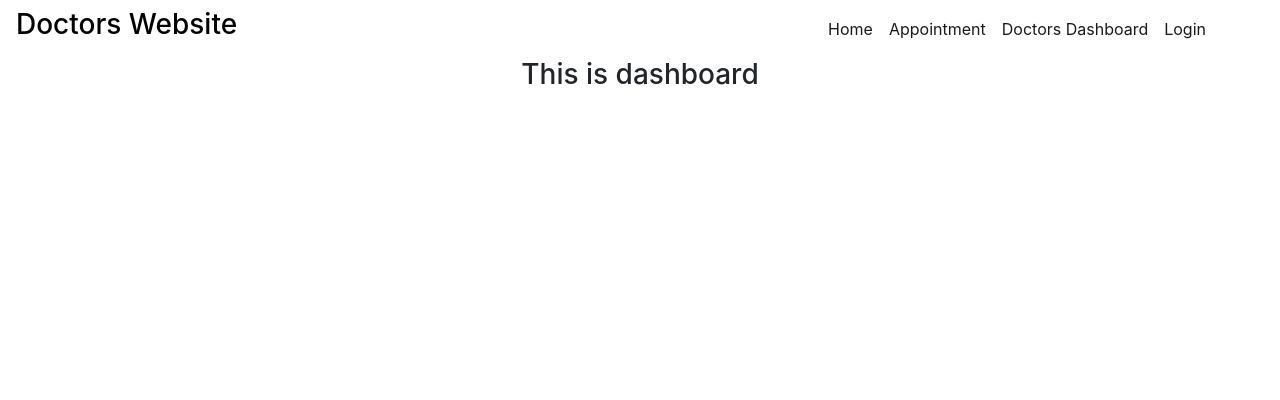
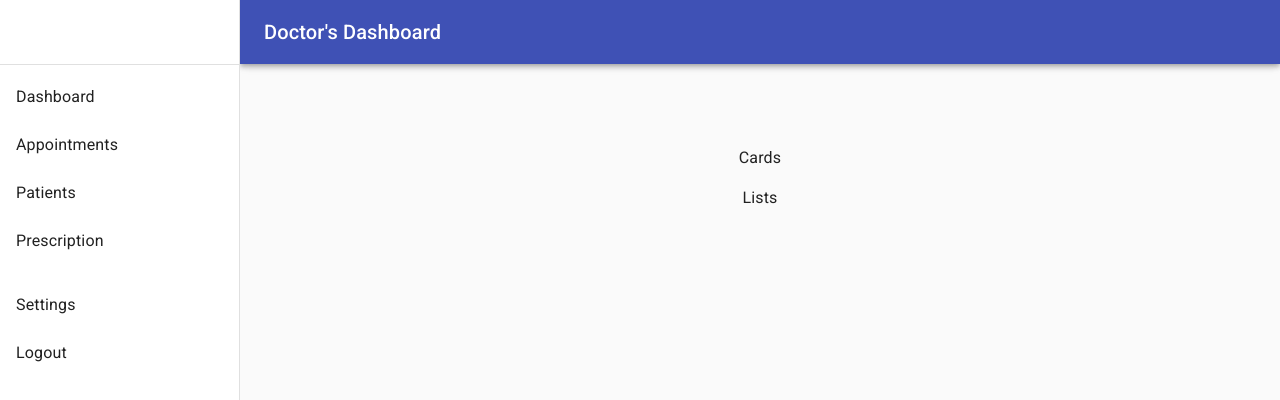
Before and after one commit to masrur-sakib/doctors-website, a React (Create React App) app: page /dashboard in a window 1280 px wide. Shown: the top 400 px of the page. Built offline with nearby package versions, Linux system fonts and the light colour scheme.

Commit message:
Dashboard design complete

```diff
--- a/package.json
+++ b/package.json
@@ -3,6 +3,8 @@
   "version": "0.1.0",
   "private": true,
   "dependencies": {
+    "@material-ui/core": "^4.9.9",
+    "@material-ui/icons": "^4.9.1",
     "@testing-library/jest-dom": "^4.2.4",
     "@testing-library/react": "^9.5.0",
     "@testing-library/user-event": "^7.2.1",
--- a/public/index.html
+++ b/public/index.html
@@ -22,6 +22,9 @@
       work correctly both with client-side routing and a non-root public URL.
       Learn how to configure a non-root public URL by running `npm run build`.
     -->
+  <link rel="stylesheet" href="https://fonts.googleapis.com/css?family=Roboto:300,400,500,700&display=swap" />
+  <link rel="stylesheet" href="https://fonts.googleapis.com/icon?family=Material+Icons" />
+
   <title>React App</title>
 </head>
 
--- a/src/Components/Dashboard/Dashboard.js
+++ b/src/Components/Dashboard/Dashboard.js
@@ -1,12 +1,159 @@
 import React from 'react';
-import './Dashboard.css'
+import PropTypes from 'prop-types';
+import AppBar from '@material-ui/core/AppBar';
+import CssBaseline from '@material-ui/core/CssBaseline';
+import Divider from '@material-ui/core/Divider';
+import Drawer from '@material-ui/core/Drawer';
+import Hidden from '@material-ui/core/Hidden';
+import IconButton from '@material-ui/core/IconButton';
+import InboxIcon from '@material-ui/icons/MoveToInbox';
+import List from '@material-ui/core/List';
+import ListItem from '@material-ui/core/ListItem';
+import ListItemIcon from '@material-ui/core/ListItemIcon';
+import ListItemText from '@material-ui/core/ListItemText';
+import MailIcon from '@material-ui/icons/Mail';
+import MenuIcon from '@material-ui/icons/Menu';
+import Toolbar from '@material-ui/core/Toolbar';
+import Typography from '@material-ui/core/Typography';
+import { makeStyles, useTheme } from '@material-ui/core/styles';
 
-const Dashboard = () => {
-    return (
-        <div>
-            <h3>This is dashboard</h3>
-        </div>
-    );
+const drawerWidth = 240;
+
+const useStyles = makeStyles((theme) => ({
+  root: {
+    display: 'flex',
+  },
+  drawer: {
+    [theme.breakpoints.up('sm')]: {
+      width: drawerWidth,
+      flexShrink: 0,
+    },
+  },
+  appBar: {
+    [theme.breakpoints.up('sm')]: {
+      width: `calc(100% - ${drawerWidth}px)`,
+      marginLeft: drawerWidth,
+    },
+  },
+  menuButton: {
+    marginRight: theme.spacing(2),
+    [theme.breakpoints.up('sm')]: {
+      display: 'none',
+    },
+  },
+  // necessary for content to be below app bar
+  toolbar: theme.mixins.toolbar,
+  drawerPaper: {
+    width: drawerWidth,
+  },
+  content: {
+    flexGrow: 1,
+    padding: theme.spacing(3),
+  },
+}));
+
+function Dashboard(props) {
+  const { container } = props;
+  const classes = useStyles();
+  const theme = useTheme();
+  const [mobileOpen, setMobileOpen] = React.useState(false);
+
+  const handleDrawerToggle = () => {
+    setMobileOpen(!mobileOpen);
+  };
+
+  const drawer = (
+    <div>
+      <div className={classes.toolbar} />
+      <Divider />
+      <List>
+        {['Dashboard', 'Appointments', 'Patients', 'Prescription'].map((text, index) => (
+          <ListItem button key={text}>
+            {/* <ListItemIcon>{index % 2 === 0 ? <InboxIcon /> : <MailIcon />}</ListItemIcon> */}
+            <ListItemText primary={text} />
+          </ListItem>
+        ))}
+      </List>
+      <List>
+        {['Settings', 'Logout'].map((text, index) => (
+          <ListItem button key={text}>
+            {/* <ListItemIcon>{index % 2 === 0 ? <InboxIcon /> : <MailIcon />}</ListItemIcon> */}
+            <ListItemText primary={text} />
+          </ListItem>
+        ))}
+      </List>
+    </div>
+  );
+
+  return (
+    <div className={classes.root}>
+      <CssBaseline />
+      <AppBar position="fixed" className={classes.appBar}>
+        <Toolbar>
+          <IconButton
+            color="inherit"
+            aria-label="open drawer"
+            edge="start"
+            onClick={handleDrawerToggle}
+            className={classes.menuButton}
+          >
+            <MenuIcon />
+          </IconButton>
+          <Typography variant="h6" noWrap>
+            Doctor's Dashboard
+          </Typography>
+        </Toolbar>
+      </AppBar>
+      <nav className={classes.drawer} aria-label="mailbox folders">
+        {/* The implementation can be swapped with js to avoid SEO duplication of links. */}
+        <Hidden smUp implementation="css">
+          <Drawer
+            container={container}
+            variant="temporary"
+            anchor={theme.direction === 'rtl' ? 'right' : 'left'}
+            open={mobileOpen}
+            onClose={handleDrawerToggle}
+            classes={{
+              paper: classes.drawerPaper,
+            }}
+            ModalProps={{
+              keepMounted: true, // Better open performance on mobile.
+            }}
+          >
+            {drawer}
+          </Drawer>
+        </Hidden>
+        <Hidden xsDown implementation="css">
+          <Drawer
+            classes={{
+              paper: classes.drawerPaper,
+            }}
+            variant="permanent"
+            open
+          >
+            {drawer}
+          </Drawer>
+        </Hidden>
+      </nav>
+      <main className={classes.content}>
+        <div className={classes.toolbar} />
+        <Typography paragraph>
+          Cards
+        </Typography>
+        <Typography paragraph>
+          Lists
+        </Typography>
+      </main>
+    </div>
+  );
+}
+
+Dashboard.propTypes = {
+  /**
+   * Injected by the documentation to work in an iframe.
+   * You won't need it on your project.
+   */
+  container: PropTypes.any,
 };
 
 export default Dashboard;
```
Also changed, not shown: 1 other file (tests, documents, lock files or other folders).
